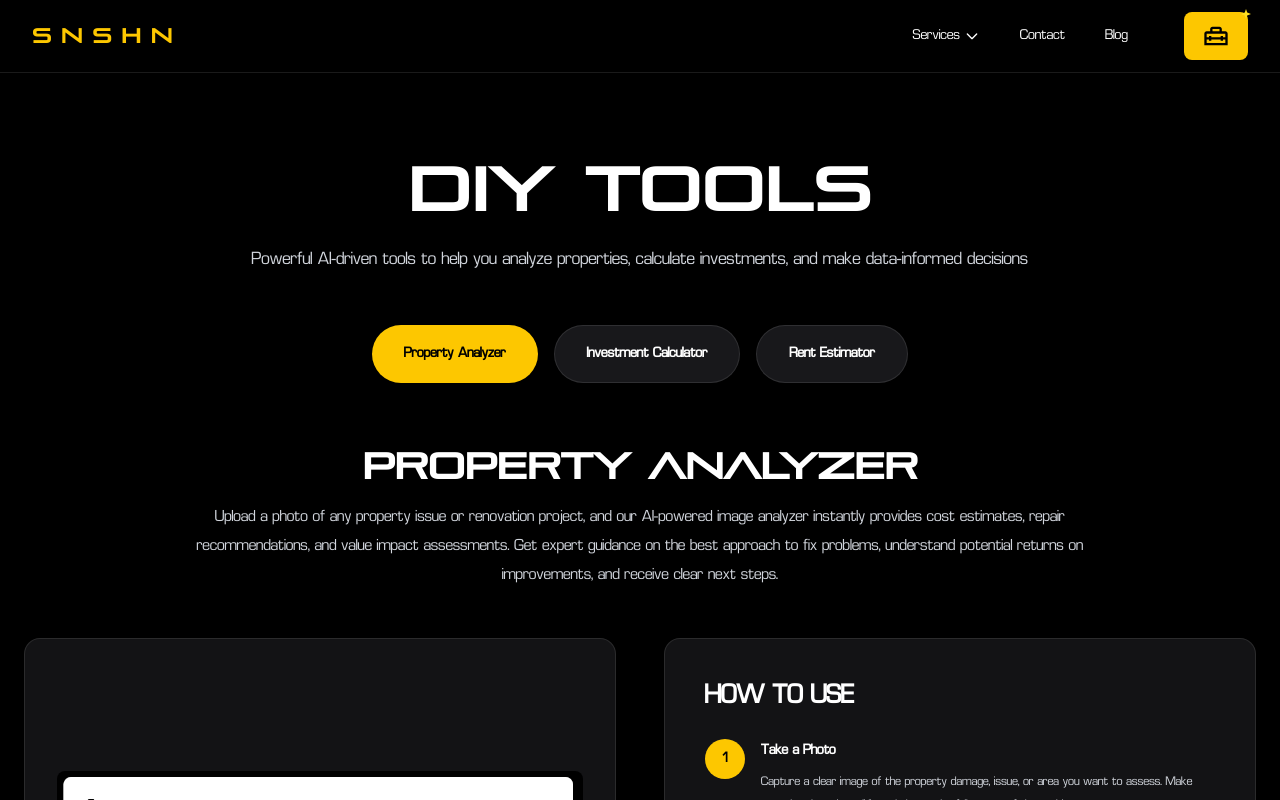
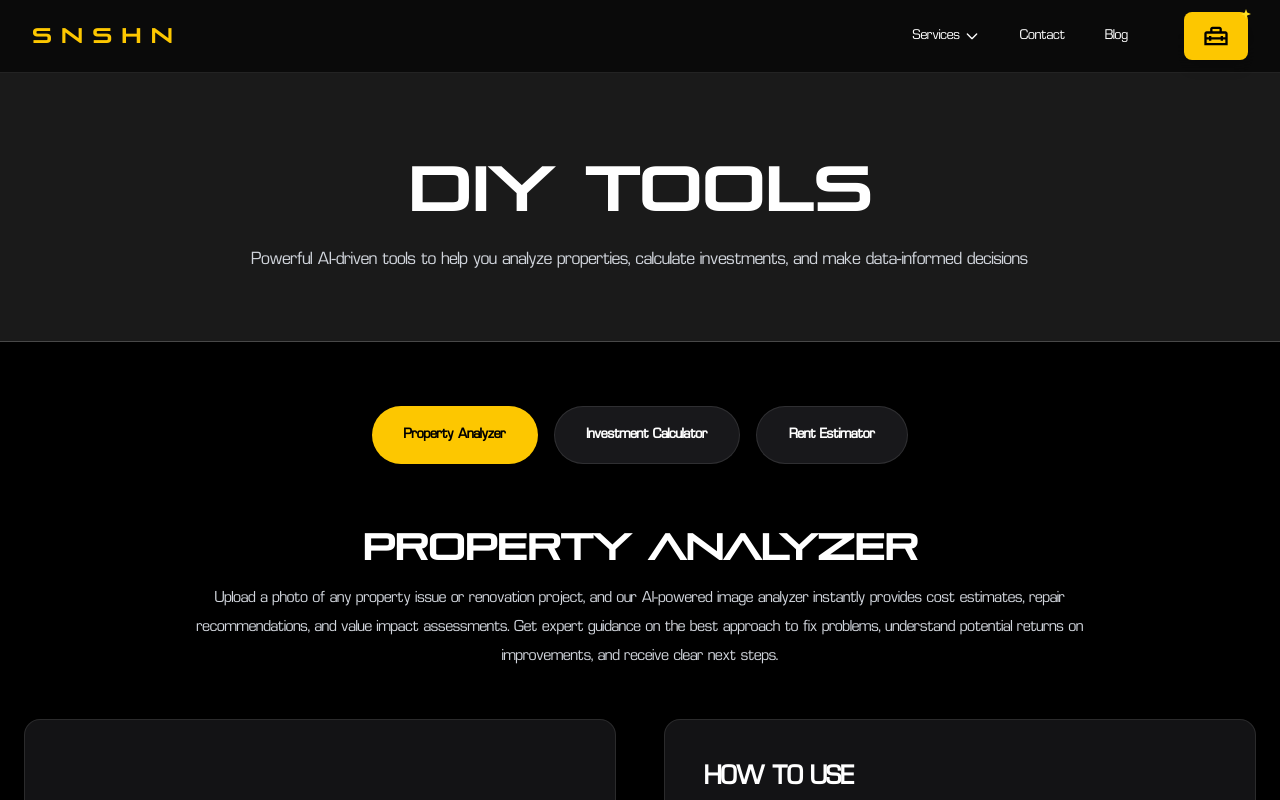
Before and after one commit to begauger/snshn-website, a React (Vite) app: page /diy-analyzer in a window 1280 px wide. Shown: the top 800 px of the page. Built offline with nearby package versions, Linux system fonts and the light colour scheme.

Commit message:
clean ups

```diff
--- a/src/components/ApproachSections.jsx
+++ b/src/components/ApproachSections.jsx
@@ -40,9 +40,11 @@ export default function ApproachSections() {
 
         <div className="relative z-10 h-full flex items-center">
           <div className="max-w-3xl mx-auto px-6 md:px-12">
-            <h2 className="text-4xl md:text-5xl lg:text-6xl font-pirulen font-bold text-white mb-6 uppercase tracking-wide">
-              DIY Tools
-            </h2>
+            <div className="inline-block bg-gradient-to-r from-yellow-400 to-yellow-500 px-8 py-4 rounded-2xl mb-6 shadow-2xl">
+              <h2 className="text-4xl md:text-5xl lg:text-6xl font-pirulen font-bold text-black uppercase tracking-wide">
+                DIY TOOLS
+              </h2>
+            </div>
             <p className="text-base md:text-lg font-eurostile text-gray-200 leading-relaxed mb-4">
               Upload a photo of any property issue or renovation project, and our AI-powered image analyzer instantly provides cost estimates, repair recommendations, and value impact assessments.
             </p>
--- a/src/pages/DIYAnalyzer.jsx
+++ b/src/pages/DIYAnalyzer.jsx
@@ -99,10 +99,10 @@ export default function DIYAnalyzer() {
       <Header />
 
       <div className="pt-24 pb-16">
-        <div className="max-w-7xl mx-auto px-6 py-16">
-
-          {/* Title Section */}
-          <div className="text-center mb-12">
+        {/* Full-Width Title Section Banner */}
+        <div className="w-full bg-white/10 backdrop-blur-md border-b border-white/20 py-16 -mt-24 pt-40">
+          <div className="max-w-7xl mx-auto px-6">
+            <div className="text-center">
               <h1 className="text-4xl md:text-5xl lg:text-6xl font-pirulen font-bold text-white mb-6 uppercase tracking-wide">
                 DIY TOOLS
               </h1>
@@ -110,6 +110,10 @@ export default function DIYAnalyzer() {
                 Powerful AI-driven tools to help you analyze properties, calculate investments, and make data-informed decisions
               </p>
             </div>
+          </div>
+        </div>
+
+        <div className="max-w-7xl mx-auto px-6 py-16">
 
           {/* Tool Tabs */}
           <div className="flex flex-wrap justify-center gap-4 mb-16">
```
Lines whose indentation alone changed are shown as unchanged.
